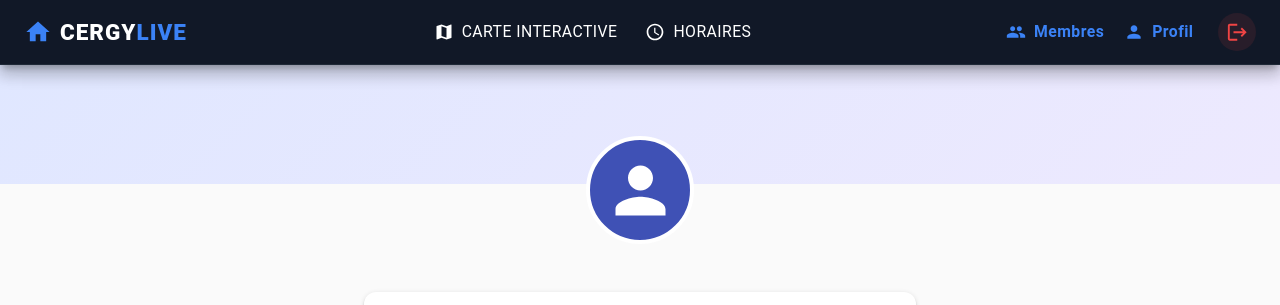
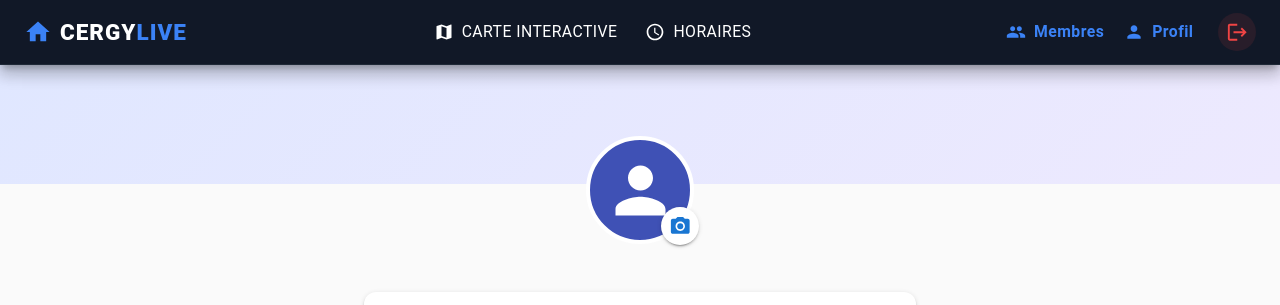
Before and after one commit to FlorianBruyant/ProjetDevWebS2, a React app in the folder frontend/: page /profil in a window 1280 px wide. Shown: the top 305 px of the page. Built offline with nearby package versions, Linux system fonts and the light colour scheme; no server answers; sample sign-in values are in the browser's storage; the HTML template or start-up script is replaced by a standard one.

Commit message:
fix: modif photo fonctionne a nouveau

```diff
--- a/frontend/src/pages/Profil.jsx
+++ b/frontend/src/pages/Profil.jsx
@@ -16,8 +16,10 @@ import {
     TextField,
     Alert,
     MenuItem,
+    IconButton,
 } from '@mui/material';
 import { useNavigate } from 'react-router-dom';
+import { PhotoCamera } from '@mui/icons-material';
 
 export default function Profil() {
     const navigate = useNavigate();
@@ -33,6 +35,35 @@ export default function Profil() {
     const [showPasswordFields, setShowPasswordFields] = useState(false);
     const [errorMsg, setErrorMsg] = useState('');
 
+    // Fonction pour modif photo de profil
+    const handlePhotoChange = async event => {
+        const file = event.target.files[0];
+        if (!file) return;
+
+        const formData = new FormData();
+        formData.append('photo', file); // 'photo' doit correspondre au nom du champ dans ton modèle Django
+
+        const token = localStorage.getItem('access_token');
+        try {
+            const response = await fetch('http://localhost:8000/api/me/', {
+                method: 'PATCH',
+                headers: {
+                    Authorization: `Bearer ${token}`,
+                    // Note: On ne met PAS de Content-Type ici, le navigateur le fait seul pour FormData
+                },
+                body: formData,
+            });
+
+            if (response.ok) {
+                const updatedUser = await response.json();
+                setUser(updatedUser);
+            } else {
+                alert("Erreur lors de l'upload de l'image");
+            }
+        } catch (error) {
+            console.error('Erreur upload:', error);
+        }
+    };
     // Fonction pour vérifier si une donnée sensible a été touchée
     const aModifieDonneesSensibles = () => {
         const normalize = v => v ?? '';
@@ -171,7 +202,7 @@ export default function Profil() {
                 else if (data.email) setErrorMsg('Cette adresse email est déjà utilisée.');
                 else setErrorMsg(data.detail || 'Erreur lors de la mise à jour.');
             }
-        } catch (error) {
+        } catch {
             setErrorMsg('Erreur de connexion au serveur.');
         } finally {
             setIsUpdating(false);
@@ -217,7 +248,10 @@ export default function Profil() {
                         alignItems: 'center',
                         mb: 4,
                     }}>
+                    {/* --- ZONE AVATAR AVEC BOUTON PHOTO --- */}
+                    <Box sx={{ position: 'relative' }}>
                         <Avatar
+                            src={user?.photo_url || ''}
                             sx={{
                                 width: 100,
                                 height: 100,
@@ -226,8 +260,25 @@ export default function Profil() {
                                 fontSize: '2.5rem',
                                 mb: 2,
                             }}>
-                        {user?.username?.charAt(0).toUpperCase()}
+                            {!user?.photo_url && user?.username?.charAt(0).toUpperCase()}
                         </Avatar>
+
+                        <IconButton
+                            color="primary"
+                            aria-label="upload picture"
+                            component="label"
+                            sx={{
+                                position: 'absolute',
+                                bottom: 15,
+                                right: -5,
+                                bgcolor: 'white',
+                                boxShadow: 2,
+                                '&:hover': { bgcolor: '#f5f5f5' },
+                            }}>
+                            <input hidden accept="image/*" type="file" onChange={handlePhotoChange} />
+                            <PhotoCamera fontSize="small" />
+                        </IconButton>
+                    </Box>
                     <Typography variant="h5" fontWeight="bold">
                         {user?.username}
                     </Typography>
```
Lines whose indentation alone changed are shown as unchanged.
